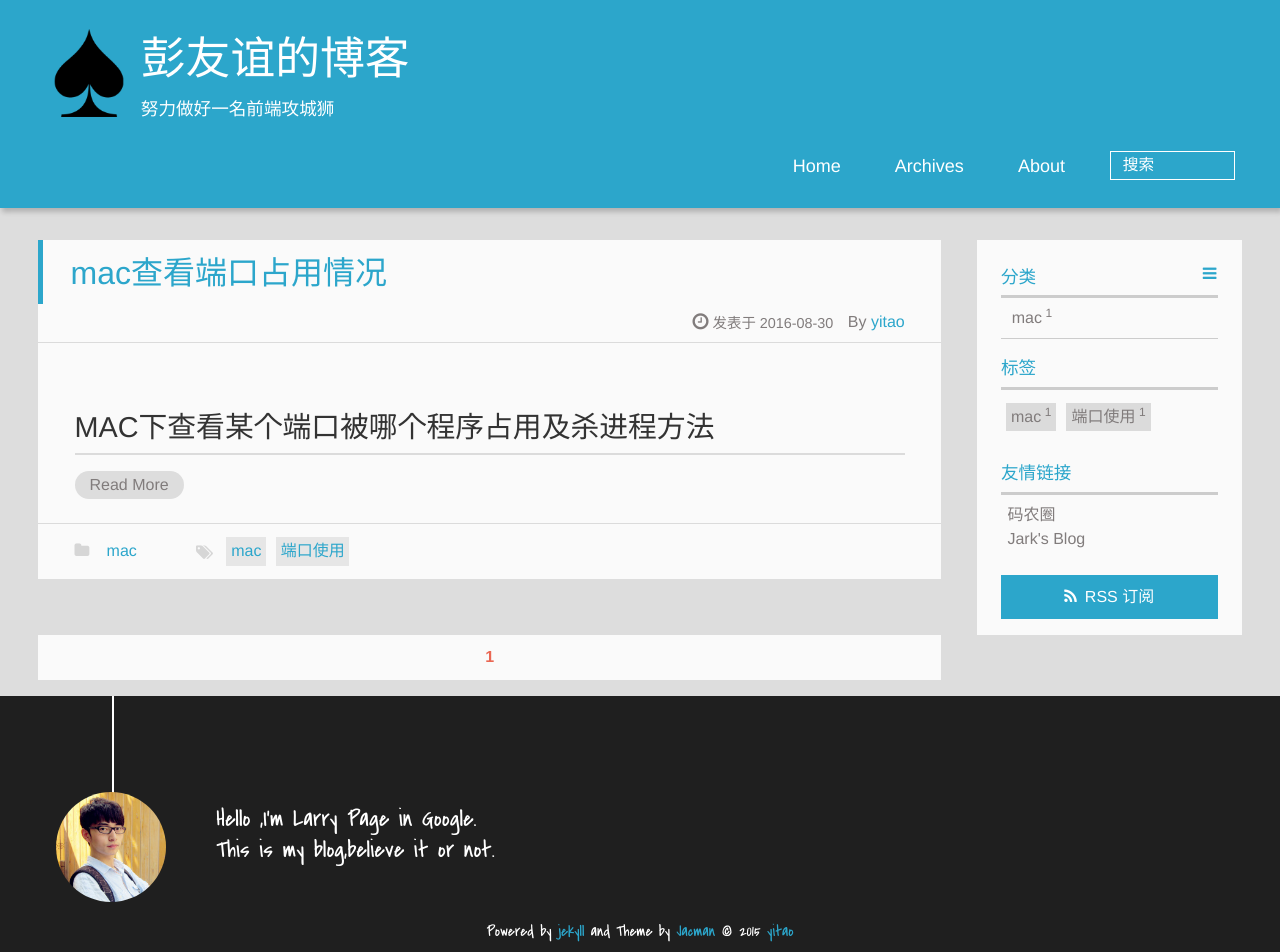
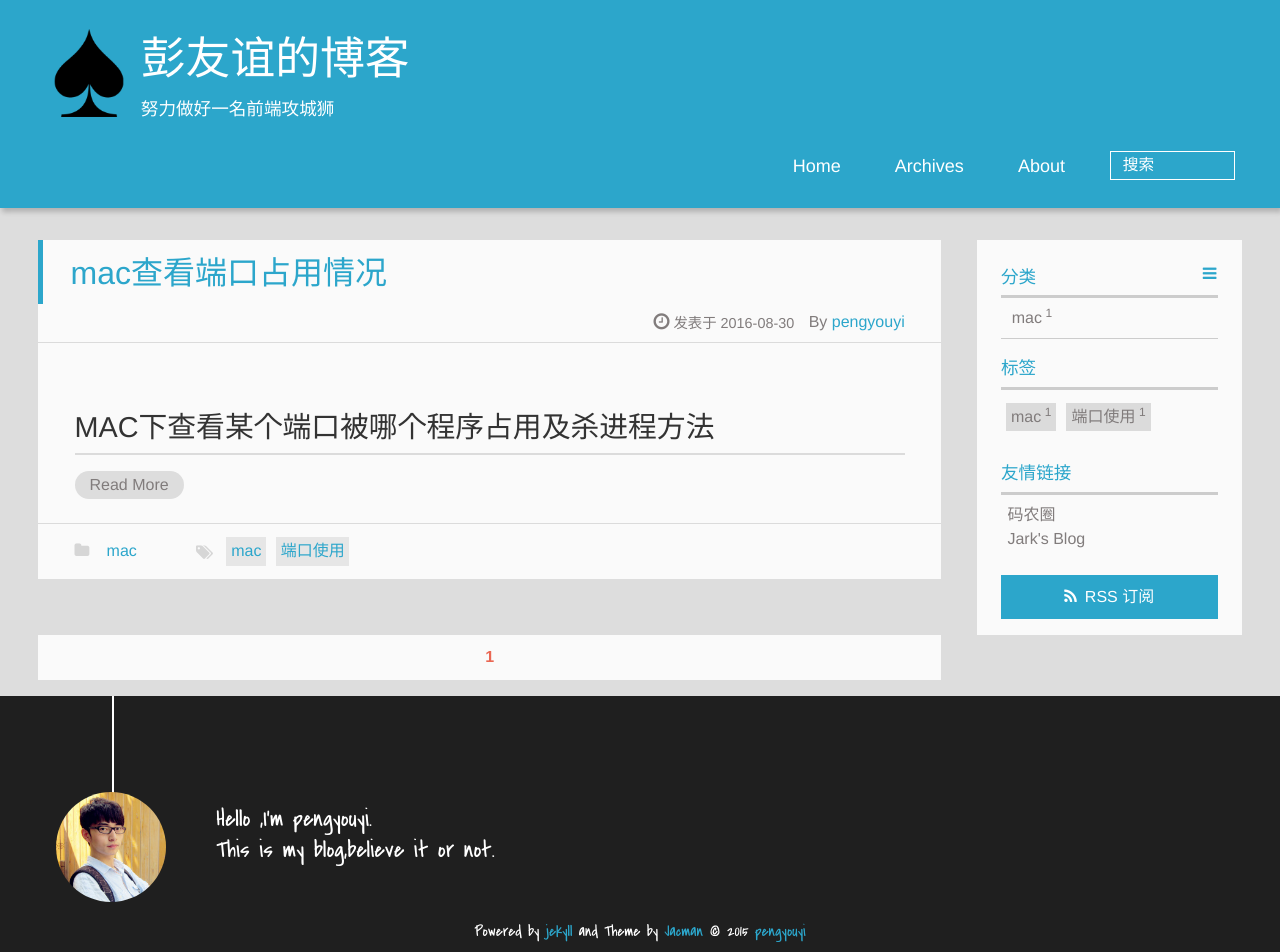
Before and after one commit to pengyouyi/pengyouyi.github.io, a Jekyll site: the page built from index.html, in a window 1280 px wide. Built offline with Jekyll 4.4.1, drawn with Linux system fonts in a browser that asks for light colours; Markdown is read by kramdown in place of the engine named in the settings; the list of posts is cut into pages by our own code.

Commit message:
修改作者

```diff
--- a/_config.yml
+++ b/_config.yml
@@ -80,8 +80,8 @@ mathjax: false      #enable mathjax if true
 
 #### Author information
 author:
-  name: yitao      ## e.g. wuchong Author name
-  intro_line1:  "Hello ,I'm Larry Page in Google."    ## your introduction on the bottom of the page
+  name: pengyouyi      ## e.g. wuchong Author name
+  intro_line1:  "Hello ,I'm pengyouyi."    ## your introduction on the bottom of the page
   intro_line2:  "This is my blog,believe it or not."  ## the 2nd line
   weibo:      ## e.g. wuchong1014 or 2176287895 for http://weibo.com/2176287895
   weibo_verifier:  ## e.g. b3593ceb Your weibo-show widget verifier ,if you use weibo-show it is needed.
```
